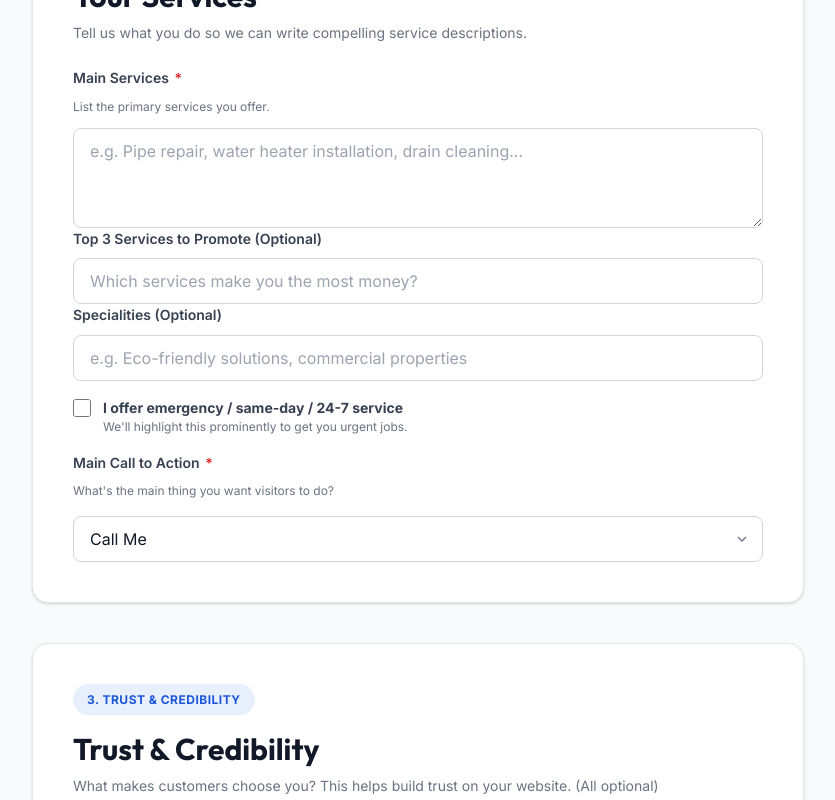
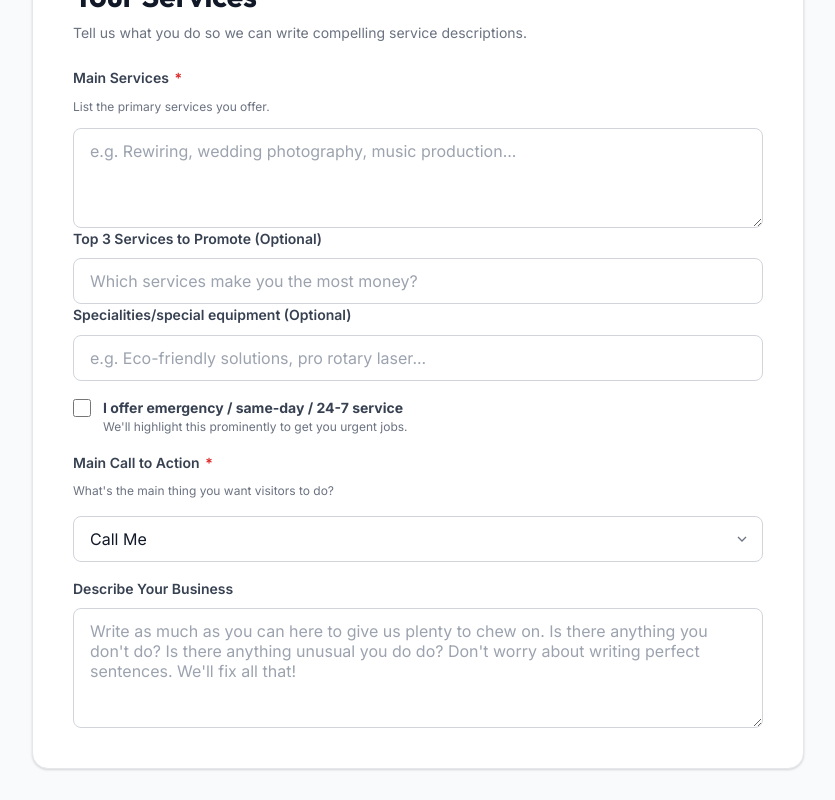
Before and after one commit to DAGarnish/proservice, a Next.js app: page /get-started in a window 1280 px wide. Shown: the part 1240-2040 px from the top of the page, without its empty margins (222-1057 px from the left). Built offline with nearby package versions, Linux system fonts and the light colour scheme; no server answers.

Commit message:
Update form placeholders and add business_description field

```diff
--- a/app/api/generate-preview/route.ts
+++ b/app/api/generate-preview/route.ts
@@ -122,6 +122,7 @@ export async function POST(req: NextRequest): Promise<NextResponse<GenerationRes
       occupation: body.occupation || '',
       years_in_business: body.years_in_business || '',
       main_services: body.main_services || '',
+      business_description: body.business_description || '',
       specialities: body.specialities || '',
       price_list: body.price_list || '',
       top_services_to_promote: body.top_services_to_promote || '',
--- a/app/get-started/page.tsx
+++ b/app/get-started/page.tsx
@@ -166,7 +166,7 @@ export default function GetStartedPage() {
             <div>
               <h3 style={{ fontSize: '1.6rem', fontWeight: 800, marginBottom: '8px', color: '#fff' }}>Ready to Launch Your Website?</h3>
               <p style={{ color: '#94a3b8', fontSize: '1.05rem', maxWidth: '540px', margin: '0 auto' }}>
-                Click below to let WEBPRO50 AI make the first draft of your website, before we schedule a call with Dave to make the refinements.
+                Click below to let WEBPRO50 AI make the first draft of your website, to give you just an idea of what it will look like, before we schedule a call with Dave to tidy it up make the refinements manually.
               </p>
             </div>
             <button
@@ -340,7 +340,7 @@ function Step2Services({ data, update, errors }: any) {
             className={`form-textarea ${errors.main_services ? 'error' : ''}`}
             value={data.main_services}
             onChange={e => update('main_services', e.target.value)}
-            placeholder="e.g. Pipe repair, water heater installation, drain cleaning..."
+            placeholder="e.g. Rewiring, wedding photography, music production..."
          />
          <FieldError error={errors.main_services} />
       </div>
@@ -357,13 +357,13 @@ function Step2Services({ data, update, errors }: any) {
       </div>
 
       <div className="form-group">
-         <label className="form-label">Specialities (Optional)</label>
+         <label className="form-label">Specialities/special equipment (Optional)</label>
          <input
             type="text"
             className="form-input"
             value={data.specialities}
             onChange={e => update('specialities', e.target.value)}
-            placeholder="e.g. Eco-friendly solutions, commercial properties"
+            placeholder="e.g. Eco-friendly solutions, pro rotary laser..."
          />
       </div>
 
@@ -392,11 +392,23 @@ function Step2Services({ data, update, errors }: any) {
             <option value="call">Call Me</option>
             <option value="quote">Request a Quote</option>
             <option value="book">Book Online</option>
-            <option value="whatsapp">Message on WhatsApp (hides number from spam bots)</option>
+            <option value="whatsapp">Message on WhatsApp (hides number)</option>
             <option value="email">Email Me</option>
          </select>
          <FieldError error={errors.main_cta} />
       </div>
+
+      <div className="form-group" style={{ marginTop: 'var(--space-4)' }}>
+         <label className="form-label">Describe Your Business</label>
+         <textarea
+            className="form-textarea"
+            value={data.business_description}
+            onChange={e => update('business_description', e.target.value)}
+            placeholder="Write as much as you can here to give us plenty to chew on. Is there anything you don't do? Is there anything unusual you do do? Don't worry about writing perfect sentences. We'll fix all that!"
+            style={{ minHeight: '120px' }}
+         />
+      </div>
+
     </div>
   );
 }
@@ -1243,7 +1255,7 @@ function Step7AddOns({ data, update, errors }: any) {
                <strong style={{ display: 'block', marginBottom: '4px' }}>Google Business Setup</strong>
                We'll set up and optimize your Google Business profile so you show up on Google Maps.
                <br/><span style={{ color: 'var(--color-primary)', fontWeight: 600, fontSize: '0.85em', display: 'block', marginTop: '4px' }}>$50 one-time fee</span>
-            </span>
+             </span>
          </label>
       </div>
 
--- a/app/page.tsx
+++ b/app/page.tsx
@@ -387,7 +387,7 @@ function FAQSection() {
       q: 'Do I need Deluxe Refinement?',
       a: (
         <>
-          Probably not — see <a href="https://www.penedeswinetours.com/" target="_blank" rel="noopener noreferrer" style={{ textDecoration: 'underline' }}>this</a> example of no deluxe refinement and <a href="https://www.garnishrealestate.com/" target="_blank" rel="noopener noreferrer" style={{ textDecoration: 'underline' }}>this</a> one with it added. The additions are the fancy Fee Transparency Calculator and the three guides just above that. It was all done in one hour ($50)
+          Probably not — see <a href="https://www.penedeswinetours.com/" target="_blank" rel="noopener noreferrer" style={{ textDecoration: 'underline' }}>this</a> example of no deluxe refinement and <a href="https://www.garnishrealestate.com/" target="_blank" rel="noopener noreferrer" style={{ textDecoration: 'underline' }}>this</a> one with it added. The additions are the fancy Fee Transparency Calculator and the three guides just above that. It was all done in one hour ($50). Maybe one day in the future if you really get into your website :)
         </>
       ),
     },
--- a/lib/promptBuilder.ts
+++ b/lib/promptBuilder.ts
@@ -23,6 +23,7 @@ export function buildWebsiteBrief(data: FormData | Partial<FormData>): WebsiteBr
     occupation: data.occupation || '',
     years_in_business: data.years_in_business || '',
     main_services: data.main_services || data.occupation || '',
+    business_description: data.business_description || '',
     specialities: data.specialities || '',
     price_list: data.price_list || '',
     top_services_to_promote: data.top_services_to_promote || '',
@@ -88,6 +89,7 @@ function generateNaturalLanguageBrief(s: StructuredBrief): string {
 
   lines.push(`SERVICES & OFFERINGS`);
   lines.push(`Main services: ${s.main_services}`);
+  if (s.business_description) lines.push(`Business description: ${s.business_description}`);
   if (s.specialities) lines.push(`Specialities: ${s.specialities}`);
   if (s.price_list) lines.push(`Pricing: ${s.price_list}`);
   if (s.top_services_to_promote) lines.push(`Priority services to promote: ${s.top_services_to_promote}`);
--- a/types/form.ts
+++ b/types/form.ts
@@ -27,6 +27,7 @@ export interface FormData {
 
   // Step 2 — Services
   main_services: string;
+  business_description: string;
   specialities: string;
   price_list: string;
   top_services_to_promote: string;
@@ -95,6 +96,7 @@ export const defaultFormData: FormData = {
   years_in_business: '',
 
   main_services: '',
+  business_description: '',
   specialities: '',
   price_list: '',
   top_services_to_promote: '',
@@ -156,6 +158,7 @@ export interface StructuredBrief {
   occupation: string;
   years_in_business: string;
   main_services: string;
+  business_description: string;
   specialities: string;
   price_list: string;
   top_services_to_promote: string;
```
Also changed, not shown: 1 other file (tests, documents, lock files or other folders).
